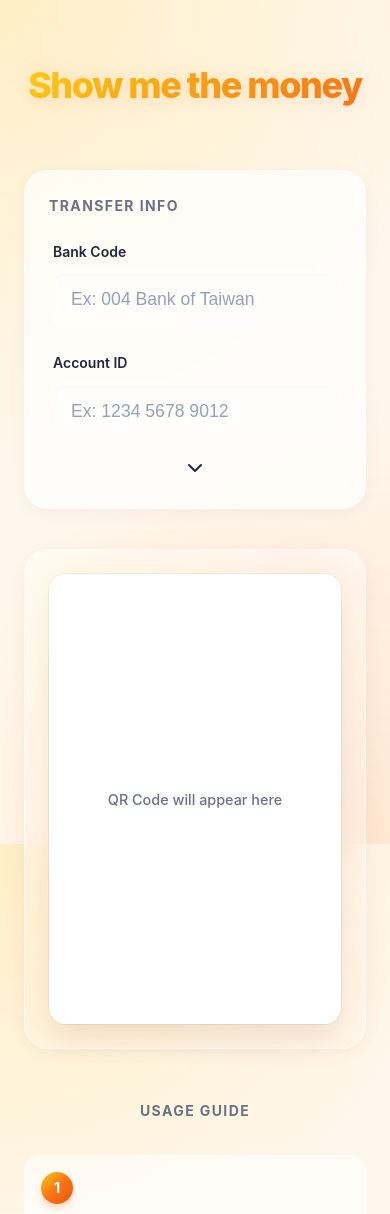
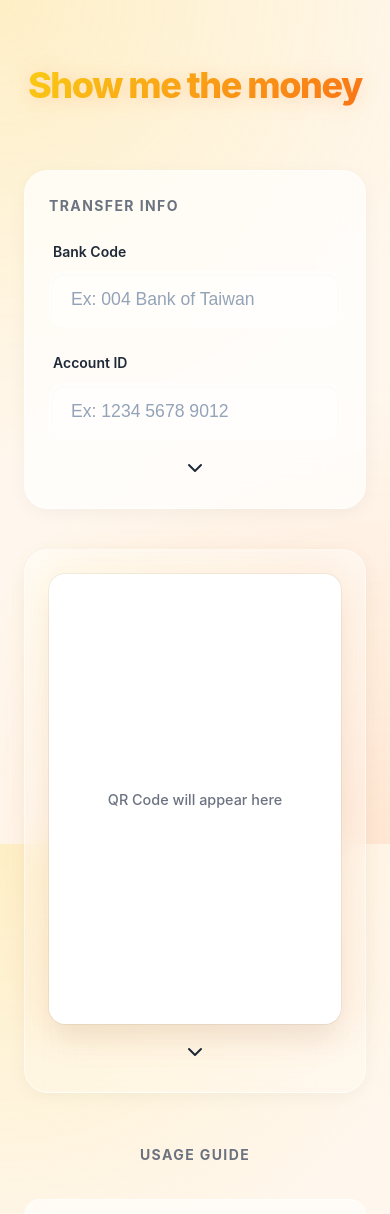
Before and after one commit to tzing/showmethemoney, a React (Vite) app: page / in a window 390 px wide. Shown: the top 1214 px of the page. Built offline with nearby package versions, Linux system fonts and the light colour scheme.

Commit message:
feat: disclose QR code data

```diff
--- a/src/App.css
+++ b/src/App.css
@@ -88,6 +88,11 @@
 
 .qr-section {
   animation-delay: 0.2s;
+}
+
+.qr-canvas-container {
+  position: relative;
+  width: 100%;
 }
 
 .guide-section {
@@ -249,8 +254,8 @@
 
 .action-buttons-container {
   position: absolute;
-  bottom: 24px;
-  right: 24px;
+  bottom: -24px;
+  right: -12px;
   display: flex;
   gap: 12px;
   z-index: 20;
@@ -463,3 +468,35 @@
     box-shadow: 0 4px 20px -2px rgb(0 0 0 / 0.05);
   }
 }
+
+.qr-data-container {
+  margin-bottom: 12px;
+}
+
+.qr-data-label {
+  display: block;
+  font-size: 0.75rem;
+  font-weight: 600;
+  text-transform: uppercase;
+  letter-spacing: 0.05em;
+  color: var(--color-text-muted);
+  margin-bottom: 8px;
+  margin-left: 4px;
+}
+
+.qr-data-display {
+  width: 100%;
+  height: auto;
+  padding: 16px;
+  border-radius: var(--radius-lg);
+  border: 1px solid rgba(251, 146, 60, 0.2);
+  background-color: rgba(255, 251, 235, 0.6);
+  color: #c2410c;
+  font: 0.875rem monospace;
+  transition: all 0.2s ease;
+  word-break: break-all;
+  white-space: pre-wrap;
+  line-height: 1.5;
+  margin: 0;
+  overflow-x: auto;
+}
--- a/src/App.tsx
+++ b/src/App.tsx
@@ -1,4 +1,4 @@
-import { useState, useRef, useEffect } from 'react'
+import { useState, useRef, useEffect, useMemo } from 'react'
 import { useTranslation, Trans } from 'react-i18next'
 import CoinRain, { type CoinRainHandle } from './components/CoinRain'
 import BankSelector from './components/BankSelector'
@@ -6,16 +6,19 @@ import { ClearableInput } from './components/ClearableInput'
 import { DownloadButton } from './components/DownloadButton'
 import { ShareButton } from './components/ShareButton'
 import { QrCanvas } from './components/QrCanvas'
+import { generateTWQRPUrl } from './utils/twqrUrl'
 import './App.css'
 
 function App() {
   const { t } = useTranslation()
   const [isExpanded, setIsExpanded] = useState(false)
+  const [isQrExpanded, setIsQrExpanded] = useState(false)
   const [bankCode, setBankCode] = useState(() => localStorage.getItem('bankCode') || '')
   const [accountId, setAccountId] = useState(() => localStorage.getItem('accountId') || '')
   const [name, setName] = useState(() => localStorage.getItem('name') || '')
   const [amount, setAmount] = useState('')
   const [qrCodeUrl, setQrCodeUrl] = useState('')
+  const [qrContent, setQrContent] = useState('')
   const coinRainRef = useRef<CoinRainHandle>(null)
   const cardRef = useRef<HTMLElement>(null)
 
@@ -32,7 +35,8 @@ function App() {
     localStorage.setItem('name', name)
   }, [name])
 
-  const qrOptions = bankCode && accountId
+  const qrOptions = useMemo(() => {
+    return bankCode && accountId
       ? {
         bankCode,
         accountId, // Use original input for display
@@ -40,6 +44,16 @@ function App() {
         amount: amount ? Number(amount) : undefined
       }
       : null
+  }, [bankCode, accountId, name, amount])
+
+  useEffect(() => {
+    if (qrOptions) {
+      setQrContent(generateTWQRPUrl(qrOptions))
+    } else {
+      setQrContent('')
+    }
+  }, [qrOptions])
+
   const qrFileName = bankCode && accountId ? `twqr-${bankCode}-${accountId}.png` : 'twqr.png'
 
   useEffect(() => {
@@ -153,8 +167,10 @@ function App() {
         </section>
 
         <section className="qr-section card">
+          <div className="qr-canvas-container">
             <QrCanvas
               options={qrOptions}
+              content={qrContent}
               onChange={setQrCodeUrl}
             />
             {qrCodeUrl && (
@@ -163,6 +179,40 @@ function App() {
                 <ShareButton imageUrl={qrCodeUrl} fileName={qrFileName} />
               </div>
             )}
+          </div>
+
+          <div style={{ width: '100%', display: 'flex', flexDirection: 'column', marginTop: '24px' }}>
+            <div className={`collapsible-section ${isQrExpanded ? 'expanded' : ''}`}>
+              <div className="collapsible-content">
+                <div className="qr-data-container">
+                  <label className="qr-data-label">{t('qrDataContent')}</label>
+                  <pre className="qr-data-display">
+                    <code>{qrContent || '...'}</code>
+                  </pre>
+                </div>
+              </div>
+            </div>
+
+            <button
+              className={`expand-toggle ${isQrExpanded ? 'expanded' : ''}`}
+              onClick={() => setIsQrExpanded(!isQrExpanded)}
+              type="button"
+              aria-label={isQrExpanded ? t('collapseButton') : t('expandButton')}
+            >
+              <svg
+                width="24"
+                height="24"
+                viewBox="0 0 24 24"
+                fill="none"
+                stroke="currentColor"
+                strokeWidth="2"
+                strokeLinecap="round"
+                strokeLinejoin="round"
+              >
+                <polyline points="6 9 12 15 18 9"></polyline>
+              </svg>
+            </button>
+          </div>
         </section>
 
         <section className="guide-section">
--- a/src/components/QrCanvas.css
+++ b/src/components/QrCanvas.css
@@ -1,4 +1,4 @@
-.qr-placeholder {
+.qr-canvas {
   width: 100%;
   aspect-ratio: 1;
   border-radius: var(--radius-lg);
@@ -16,7 +16,7 @@
   transition: all 0.3s ease;
 }
 
-.qr-placeholder.has-text {
+.qr-canvas.has-text {
   aspect-ratio: auto;
   min-height: 480px;
 }
@@ -33,7 +33,7 @@
   border-radius: var(--radius-md);
 }
 
-.qr-placeholder::after {
+.qr-canvas::after {
   content: '';
   position: absolute;
   inset: -10px;
@@ -44,19 +44,19 @@
   filter: blur(20px);
 }
 
-.qr-placeholder p {
+.qr-canvas p {
   margin-top: 16px;
   font-weight: 500;
   font-size: 0.9rem;
 }
 
 @media (max-width: 480px) {
-  .qr-placeholder {
+  .qr-canvas {
     max-width: 100%;
     height: auto;
   }
 
-  .qr-placeholder.has-text {
+  .qr-canvas.has-text {
     min-height: 450px;
   }
 }
--- a/src/components/QrCanvas.tsx
+++ b/src/components/QrCanvas.tsx
@@ -1,7 +1,7 @@
 import { useEffect, useState } from 'react'
 import { useTranslation } from 'react-i18next'
 import QRCode from 'qrcode'
-import { generateTWQRPUrl, type TWQRPUrlOptions } from '../utils/twqrUrl'
+import { type TWQRPUrlOptions } from '../utils/twqrUrl'
 import twqrLogo from '../assets/TWQR-logo.png'
 import './QrCanvas.css'
 
@@ -9,21 +9,21 @@ export interface QRCodeOptions extends TWQRPUrlOptions {
   name?: string
 }
 
-export const useQrImage = (options: QRCodeOptions | null) => {
+export const useQrImage = (content: string, options: QRCodeOptions | null) => {
   const [qrCodeUrl, setQrCodeUrl] = useState('')
 
   useEffect(() => {
     let cancelled = false
 
     const updateQRCode = async () => {
-      if (!options?.bankCode || !options?.accountId) {
+      if (!content || !options?.bankCode || !options?.accountId) {
         setQrCodeUrl('')
         return
       }
 
-      const url = await generateQRCode(options)
+      const { dataUrl } = await generateQRCode(content, options)
       if (!cancelled) {
-        setQrCodeUrl(url)
+        setQrCodeUrl(dataUrl)
       }
     }
 
@@ -33,17 +33,19 @@ export const useQrImage = (options: QRCodeOptions | null) => {
       cancelled = true
     }
   }, [
+    content,
     options?.bankCode,
     options?.accountId,
     options?.name,
     options?.amount
   ])
 
-  return qrCodeUrl
+  return { qrCodeUrl }
 }
 
 interface QrCanvasProps {
   options: QRCodeOptions | null
+  content: string
   className?: string
   alt?: string
   onChange?: (dataUrl: string) => void
@@ -51,12 +53,13 @@ interface QrCanvasProps {
 
 export const QrCanvas = ({
   options,
+  content,
   className,
   alt = 'Generated QR Code',
-  onChange
+  onChange,
 }: QrCanvasProps) => {
   const { t } = useTranslation()
-  const qrCodeUrl = useQrImage(options)
+  const { qrCodeUrl } = useQrImage(content, options)
   const placeholderText = t('qrPlaceholderText')
 
   useEffect(() => {
@@ -64,7 +67,7 @@ export const QrCanvas = ({
   }, [qrCodeUrl, onChange])
 
   return (
-    <div className={`qr-placeholder ${!qrCodeUrl ? 'has-text' : ''}`}>
+    <div className={`qr-canvas ${!qrCodeUrl ? 'has-text' : ''}`}>
       {qrCodeUrl ? (
         <div className="qr-wrapper">
           <img src={qrCodeUrl} alt={alt} className={`qr-code-image ${className || ''}`} />
@@ -76,12 +79,10 @@ export const QrCanvas = ({
   )
 }
 
-const generateQRCode = async (options: QRCodeOptions): Promise<string> => {
+const generateQRCode = async (content: string, options: QRCodeOptions): Promise<{ dataUrl: string }> => {
   const { bankCode, accountId, name, amount } = options
   try {
-    const qrData = generateTWQRPUrl(options)
-
-    const qrDataUrl = await QRCode.toDataURL(qrData, {
+    const qrDataUrl = await QRCode.toDataURL(content, {
       width: 400,
       margin: 0,
       errorCorrectionLevel: 'H',
@@ -93,7 +94,7 @@ const generateQRCode = async (options: QRCodeOptions): Promise<string> => {
 
     const canvas = document.createElement('canvas')
     const ctx = canvas.getContext('2d')
-    if (!ctx) return ''
+    if (!ctx) return { dataUrl: '' }
 
     const qrImage = new Image()
     const logoImage = new Image()
@@ -218,9 +219,9 @@ const generateQRCode = async (options: QRCodeOptions): Promise<string> => {
       URL.revokeObjectURL(logoObjectUrl)
     }
 
-    return dataUrl
+    return { dataUrl }
   } catch (err) {
     console.error(err)
-    return ''
+    return { dataUrl: '' }
   }
 }
--- a/src/i18n.ts
+++ b/src/i18n.ts
@@ -19,6 +19,7 @@ const resources = {
       expandButton: '輸入更多資訊',
       collapseButton: '收起',
       qrPlaceholderText: '在此產生 QR Code',
+      qrDataContent: 'QR Code 內容',
       usageGuideTitle: '使用說明',
       usageGuideStep1: '輸入轉帳資訊（銀行代碼、帳號）',
       usageGuideStep2: '產生 QR Code 供付款人掃描',
@@ -52,6 +53,7 @@ const resources = {
       expandButton: 'More Options',
       collapseButton: 'Collapse',
       qrPlaceholderText: 'QR Code will appear here',
+      qrDataContent: 'QR Code Content',
       usageGuideTitle: 'Usage Guide',
       usageGuideStep1: 'Enter transfer details (Bank Code, Account ID)',
       usageGuideStep2: 'Generate QR Code for the payer to scan',
--- a/src/utils/twqrUrl.ts
+++ b/src/utils/twqrUrl.ts
@@ -19,7 +19,7 @@ export interface TWQRPUrlOptions {
 }
 
 export const generateTWQRPUrl = ({ bankCode, accountId, amount }: TWQRPUrlOptions): string => {
-  const url = new URL(`TWQRP://BankTransfer/158/02/V1`)
+  const url = new URL(`TWQRP://個人轉帳/158/02/V1`)
 
   url.searchParams.append('D5', bankCode)
   // account ID needs to be padded to 16 digits
```
Lines whose indentation alone changed are shown as unchanged.
